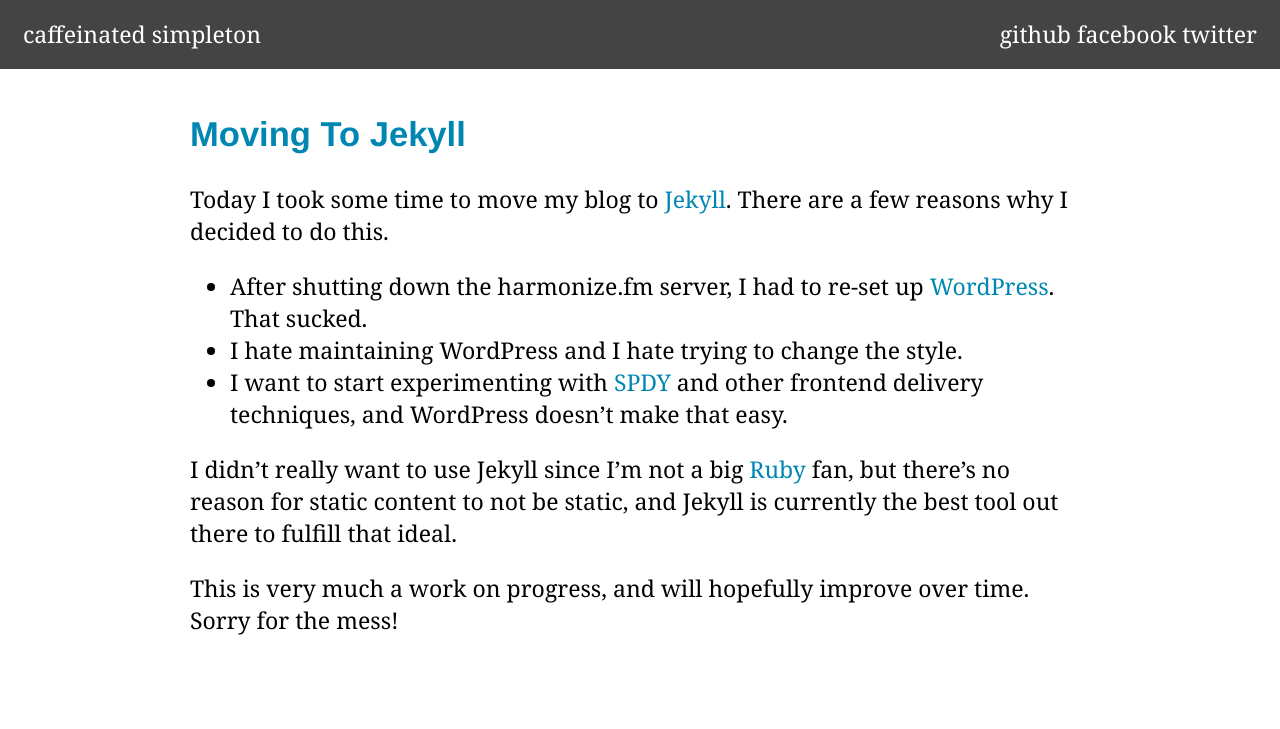
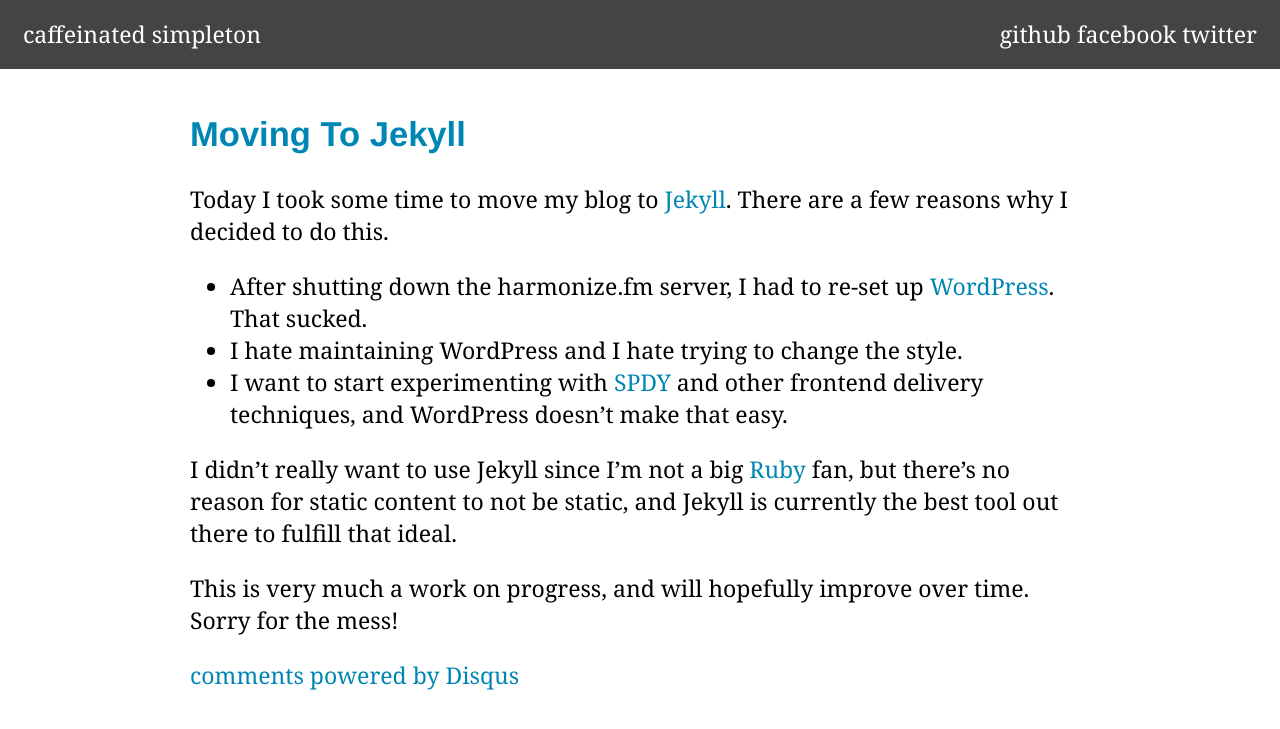
Before and after one commit to JustinTulloss/caffeinated-simpleton, a Jekyll site: the page built from _posts/2012-12-29-moving-to-jekyll.markdown, in a window 1280 px wide. Shown: the top 729 px of the page. Built offline with Jekyll 4.4.1, drawn with Linux system fonts in a browser that asks for light colours; Markdown is read by kramdown in place of the engine named in the settings; comment, search, counter and statistics services are not loaded; some of the changed lines change nothing that is shown.

Commit message:
Add disqus comments

```diff
--- a/_layouts/post.html
+++ b/_layouts/post.html
@@ -22,6 +22,19 @@
     <section class="content">
       <h1>{{ page.title }}</h1>
       <article>{{ content }}</article>
+      <div id="disqus_thread"></div>
+      <script type="text/javascript">
+        /* * * CONFIGURATION VARIABLES: EDIT BEFORE PASTING INTO YOUR WEBPAGE * * */
+        var disqus_shortname = 'caffinatedsimpleton'; // required: replace example with your forum shortname
+
+        /* * * DON'T EDIT BELOW THIS LINE * * */
+        (function() {
+            var dsq = document.createElement('script'); dsq.type = 'text/javascript'; dsq.async = true;
+            dsq.src = 'http://' + disqus_shortname + '.disqus.com/embed.js';
+            (document.getElementsByTagName('head')[0] || document.getElementsByTagName('body')[0]).appendChild(dsq);
+        })();
+      </script>
+      <a href="http://disqus.com" class="dsq-brlink">comments powered by <span class="logo-disqus">Disqus</span></a>
     </section>
     <script type="text/javascript">
       mixpanel.track('view.post', {
```
